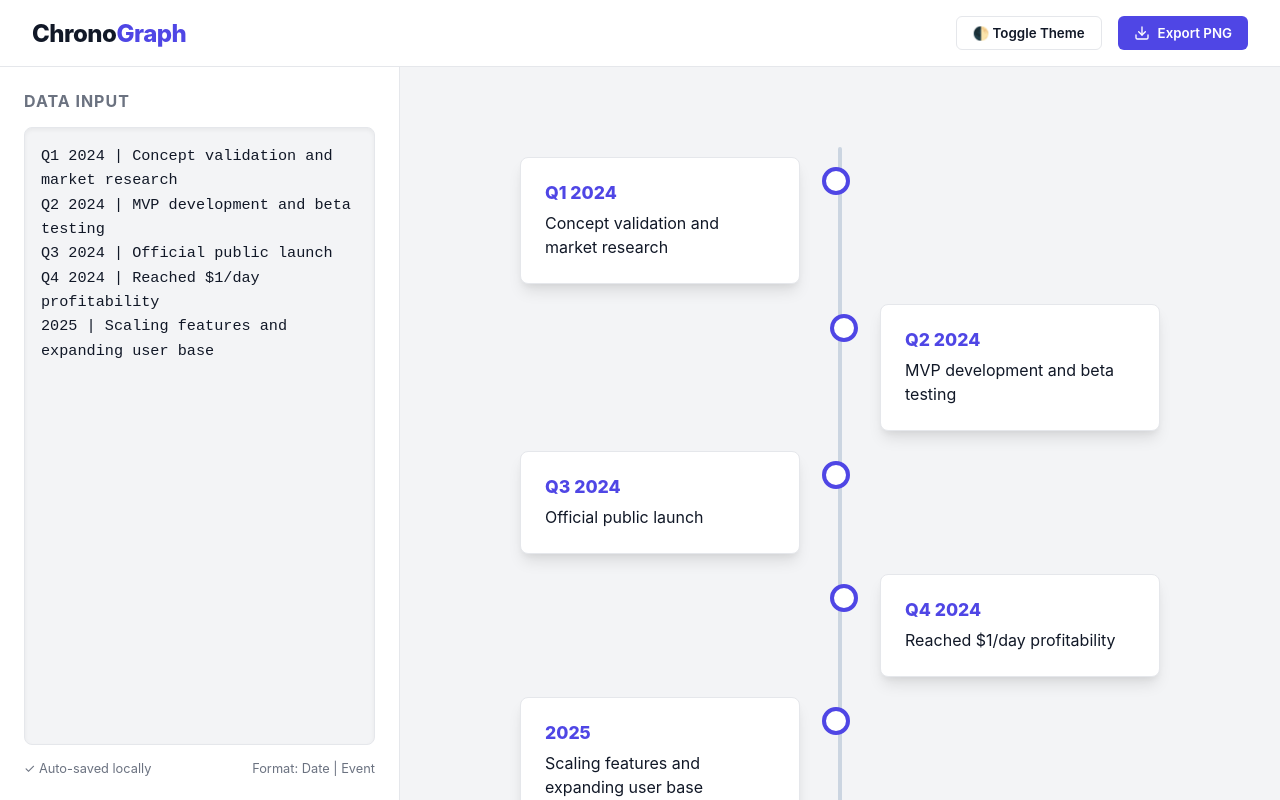
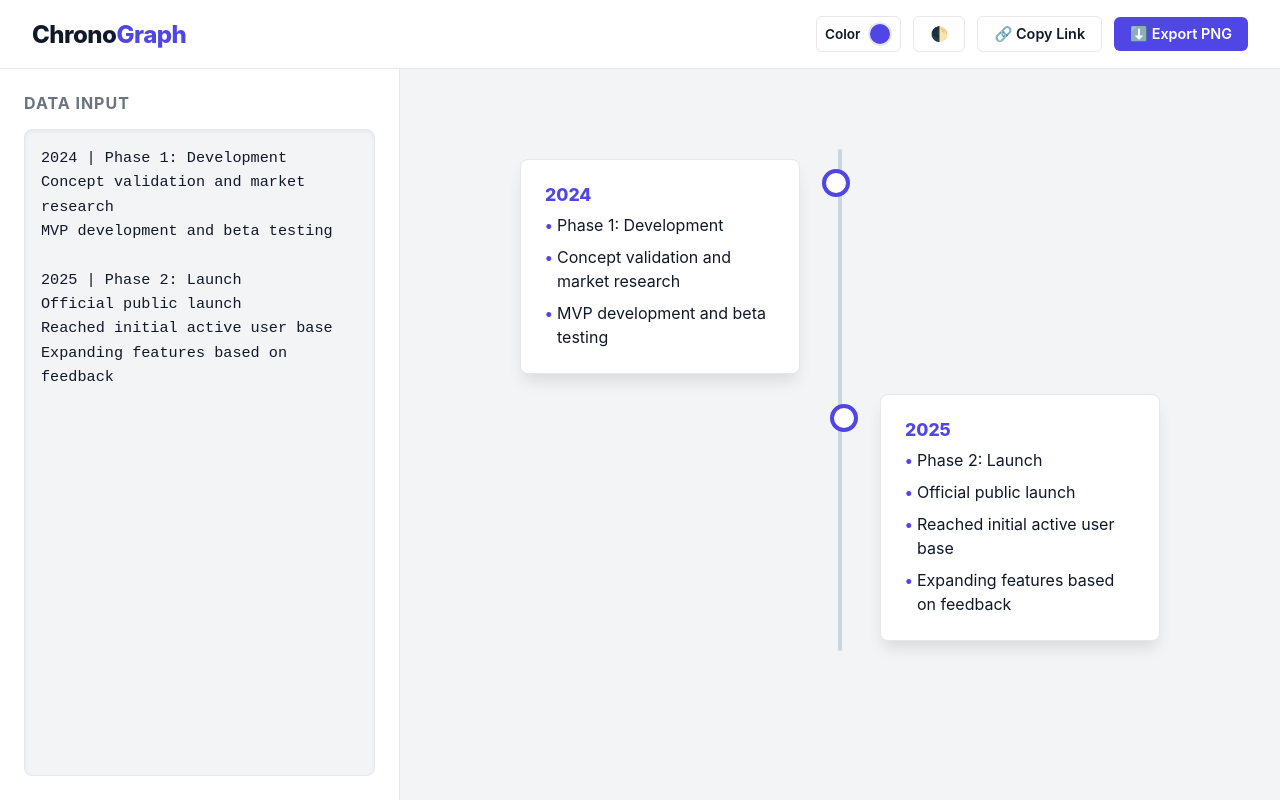
Before and after one commit to quicktimelineapp/quicktimelineapp, a plain HTML site: page index.html in a window 1280 px wide. Drawn offline with nearby package versions, Linux system fonts and the light colour scheme.

Commit message:
Update index.html

```diff
--- a/index.html
+++ b/index.html
@@ -7,27 +7,30 @@
     <script src="https://cdnjs.cloudflare.com/ajax/libs/html2canvas/1.4.1/html2canvas.min.js"></script>
     <style>
         /* Dynamic Theme System */
+        :root {
+            --primary: #4f46e5; /* Default dynamic color */
+        }
         :root[data-theme="light"] {
             --bg-color: #f3f4f6;
             --surface: #ffffff;
-            --primary: #4f46e5;
-            --primary-hover: #4338ca;
             --text-main: #111827;
             --text-muted: #6b7280;
             --border: #e5e7eb;
             --timeline-spine: #cbd5e1;
-            --shadow: 0 10px 15px -3px rgba(0, 0, 0, 0.1), 0 4px 6px -2px rgba(0, 0, 0, 0.05);
+            --shadow: 0 10px 15px -3px rgba(0, 0, 0, 0.1);
+            --toast-bg: #1f2937;
+            --toast-text: #ffffff;
         }
         :root[data-theme="dark"] {
             --bg-color: #111827;
             --surface: #1f2937;
-            --primary: #6366f1;
-            --primary-hover: #818cf8;
             --text-main: #f9fafb;
             --text-muted: #9ca3af;
             --border: #374151;
             --timeline-spine: #4b5563;
             --shadow: 0 10px 15px -3px rgba(0, 0, 0, 0.5);
+            --toast-bg: #ffffff;
+            --toast-text: #111827;
         }
 
         * {
@@ -35,7 +38,7 @@
             margin: 0;
             padding: 0;
             font-family: -apple-system, BlinkMacSystemFont, "Segoe UI", Roboto, Helvetica, Arial, sans-serif;
-            transition: background-color 0.3s ease, color 0.3s ease;
+            transition: background-color 0.3s ease, color 0.3s ease, border-color 0.3s ease;
         }
 
         body {
@@ -58,17 +61,10 @@
             z-index: 10;
         }
 
-        .brand h1 {
-            font-size: 1.5rem;
-            font-weight: 800;
-            letter-spacing: -0.5px;
-        }
+        .brand h1 { font-size: 1.5rem; font-weight: 800; letter-spacing: -0.5px; }
         .brand span { color: var(--primary); }
 
-        .controls {
-            display: flex;
-            gap: 1rem;
-        }
+        .controls { display: flex; gap: 0.75rem; align-items: center; }
 
         button {
             padding: 0.5rem 1rem;
@@ -77,30 +73,44 @@
             cursor: pointer;
             border: none;
             transition: all 0.2s ease;
+            font-size: 0.9rem;
+            display: flex;
+            align-items: center;
+            gap: 0.4rem;
         }
 
-        .btn-secondary {
-            background-color: transparent;
-            color: var(--text-main);
-            border: 1px solid var(--border);
-        }
+        .btn-secondary { background-color: transparent; color: var(--text-main); border: 1px solid var(--border); }
         .btn-secondary:hover { background-color: var(--border); }
 
-        .btn-primary {
-            background-color: var(--primary);
-            color: white;
+        .btn-primary { background-color: var(--primary); color: white; }
+        .btn-primary:hover { filter: brightness(1.1); transform: translateY(-1px); }
+
+        /* Custom Color Picker Styling */
+        .color-picker-wrapper {
             display: flex;
             align-items: center;
             gap: 0.5rem;
+            padding: 0.3rem 0.5rem;
+            border: 1px solid var(--border);
+            border-radius: 6px;
+            font-size: 0.85rem;
+            font-weight: 600;
         }
-        .btn-primary:hover { background-color: var(--primary-hover); transform: translateY(-1px); }
+        input[type="color"] {
+            -webkit-appearance: none;
+            border: none;
+            width: 24px;
+            height: 24px;
+            border-radius: 50%;
+            cursor: pointer;
+            padding: 0;
+            background: none;
+        }
+        input[type="color"]::-webkit-color-swatch-wrapper { padding: 0; }
+        input[type="color"]::-webkit-color-swatch { border: 2px solid var(--border); border-radius: 50%; }
 
         /* Main Workspace layout */
-        main {
-            display: flex;
-            flex: 1;
-            overflow: hidden;
-        }
+        main { display: flex; flex: 1; overflow: hidden; }
 
         /* Left Panel - The Editor */
         .editor-panel {
@@ -113,13 +123,7 @@
             z-index: 5;
         }
 
-        .editor-panel h2 {
-            font-size: 1rem;
-            color: var(--text-muted);
-            text-transform: uppercase;
-            letter-spacing: 1px;
-            margin-bottom: 1rem;
-        }
+        .editor-panel h2 { font-size: 1rem; color: var(--text-muted); text-transform: uppercase; letter-spacing: 1px; margin-bottom: 1rem; display: flex; justify-content: space-between; }
 
         textarea {
             flex: 1;
@@ -138,109 +142,44 @@
         }
         textarea:focus { border-color: var(--primary); }
 
-        .status {
-            font-size: 0.8rem;
-            color: var(--text-muted);
-            margin-top: 1rem;
-            display: flex;
-            justify-content: space-between;
-        }
+        /* Right Panel - The Canvas */
+        .preview-panel { flex: 1; overflow-y: auto; padding: 3rem; position: relative; }
 
-        /* Right Panel - The Canvas */
-        .preview-panel {
-            flex: 1;
-            overflow-y: auto;
-            padding: 3rem;
-            position: relative;
-        }
+        .export-container { background-color: var(--bg-color); padding: 2rem; border-radius: 12px; max-width: 900px; margin: 0 auto; }
 
-        /* Center-Spine Timeline CSS */
-        .export-container {
-            background-color: var(--bg-color); /* Matches theme for export */
-            padding: 2rem;
-            border-radius: 12px;
-            max-width: 900px;
-            margin: 0 auto;
-        }
+        .timeline { position: relative; max-width: 100%; margin: 0 auto; }
+        .timeline::after { content: ''; position: absolute; width: 4px; background-color: var(--timeline-spine); top: 0; bottom: 0; left: 50%; margin-left: -2px; border-radius: 2px; }
 
-        .timeline {
-            position: relative;
-            max-width: 100%;
-            margin: 0 auto;
-        }
-
-        /* The central spine */
-        .timeline::after {
-            content: '';
-            position: absolute;
-            width: 4px;
-            background-color: var(--timeline-spine);
-            top: 0;
-            bottom: 0;
-            left: 50%;
-            margin-left: -2px;
-            border-radius: 2px;
-        }
-
-        .timeline-item {
-            padding: 10px 40px;
-            position: relative;
-            background-color: inherit;
-            width: 50%;
-        }
-
-        /* Left side nodes */
+        .timeline-item { padding: 10px 40px; position: relative; background-color: inherit; width: 50%; }
         .timeline-item:nth-child(odd) { left: 0; }
-        /* Right side nodes */
         .timeline-item:nth-child(even) { left: 50%; }
 
-        /* The dots on the spine */
-        .timeline-item::after {
-            content: '';
-            position: absolute;
-            width: 20px;
-            height: 20px;
-            background-color: var(--surface);
-            border: 4px solid var(--primary);
-            border-radius: 50%;
-            top: 20px;
-            z-index: 1;
-        }
-
+        .timeline-item::after { content: ''; position: absolute; width: 20px; height: 20px; background-color: var(--surface); border: 4px solid var(--primary); border-radius: 50%; top: 20px; z-index: 1; transition: border-color 0.3s ease; }
         .timeline-item:nth-child(odd)::after { right: -10px; }
         .timeline-item:nth-child(even)::after { left: -10px; }
 
-        .content {
-            background: var(--surface);
-            padding: 1.5rem;
-            border-radius: 8px;
-            box-shadow: var(--shadow);
-            border: 1px solid var(--border);
-            position: relative;
+        .content { background: var(--surface); padding: 1.5rem; border-radius: 8px; box-shadow: var(--shadow); border: 1px solid var(--border); }
+        .date { font-weight: 800; color: var(--primary); font-size: 1.1rem; margin-bottom: 0.5rem; display: block; transition: color 0.3s ease; }
+        .event-text { color: var(--text-main); line-height: 1.5; }
+
+        /* Toast Notification */
+        #toast {
+            visibility: hidden; min-width: 250px; background-color: var(--toast-bg); color: var(--toast-text);
+            text-align: center; border-radius: 8px; padding: 12px; position: fixed; z-index: 100;
+            left: 50%; bottom: 30px; font-size: 0.9rem; font-weight: bold; transform: translateX(-50%);
+            box-shadow: 0 4px 6px rgba(0,0,0,0.2); opacity: 0; transition: opacity 0.3s, bottom 0.3s;
         }
+        #toast.show { visibility: visible; opacity: 1; bottom: 50px; }
 
-        .date {
-            font-weight: 800;
-            color: var(--primary);
-            font-size: 1.1rem;
-            margin-bottom: 0.5rem;
-            display: block;
-        }
-
-        .event-text {
-            color: var(--text-main);
-            line-height: 1.5;
-        }
-
-        /* Responsive constraints */
         @media (max-width: 900px) {
             main { flex-direction: column; overflow: auto;}
-            .editor-panel { width: 100%; height: 40vh; border-right: none; border-bottom: 1px solid var(--border); }
-            .preview-panel { height: 60vh; padding: 1rem; }
+            .editor-panel { width: 100%; height: 50vh; border-right: none; border-bottom: 1px solid var(--border); }
+            .preview-panel { height: 50vh; padding: 1rem; }
             .timeline::after { left: 31px; }
             .timeline-item { width: 100%; padding-left: 70px; padding-right: 25px; }
             .timeline-item:nth-child(even) { left: 0%; }
             .timeline-item:nth-child(odd)::after, .timeline-item:nth-child(even)::after { left: 21px; }
+            header { flex-direction: column; gap: 1rem; }
         }
     </style>
 </head>
@@ -251,25 +190,22 @@
             <h1>Chrono<span>Graph</span></h1>
         </div>
         <div class="controls">
-            <button class="btn-secondary" id="themeToggle">🌓 Toggle Theme</button>
-            <button class="btn-primary" id="downloadBtn">
-                <svg width="16" height="16" viewBox="0 0 24 24" fill="none" stroke="currentColor" stroke-width="2" stroke-linecap="round" stroke-linejoin="round"><path d="M21 15v4a2 2 0 0 1-2 2H5a2 2 0 0 1-2-2v-4"></path><polyline points="7 10 12 15 17 10"></polyline><line x1="12" y1="15" x2="12" y2="3"></line></svg>
-                Export PNG
-            </button>
+            <div class="color-picker-wrapper">
+                Color <input type="color" id="brandColor" value="#4f46e5">
+            </div>
+            <button class="btn-secondary" id="themeToggle">🌓</button>
+            <button class="btn-secondary" id="shareBtn">🔗 Copy Link</button>
+            <button class="btn-primary" id="downloadBtn">⬇️ Export PNG</button>
         </div>
     </header>
 
     <main>
         <div class="editor-panel">
             <h2>Data Input</h2>
-            <textarea id="inputText" placeholder="Enter data as: Date | Event..."></textarea>
-            <div class="status">
-                <span id="saveStatus">✓ Auto-saved locally</span>
-                <span>Format: Date | Event</span>
-            </div>
+            <textarea id="inputText" placeholder="Format: Date | Event..."></textarea>
         </div>
 
-        <div class="preview-panel" id="scrollArea">
+        <div class="preview-panel">
             <div class="export-container" id="exportArea">
                 <div class="timeline" id="timelineOutput">
                     </div>
@@ -277,66 +213,108 @@
         </div>
     </main>
 
+    <div id="toast">Notification</div>
+
     <script>
         const inputText = document.getElementById('inputText');
         const timelineOutput = document.getElementById('timelineOutput');
         const themeToggle = document.getElementById('themeToggle');
         const downloadBtn = document.getElementById('downloadBtn');
-        const saveStatus = document.getElementById('saveStatus');
+        const shareBtn = document.getElementById('shareBtn');
+        const brandColor = document.getElementById('brandColor');
+        const toast = document.getElementById('toast');
 
-        // Default text for first-time users
-        const defaultText = "Q1 2024 | Concept validation and market research\nQ2 2024 | MVP development and beta testing\nQ3 2024 | Official public launch\nQ4 2024 | Reached $1/day profitability\n2025 | Scaling features and expanding user base";
+        const defaultText = "2024 | Phase 1: Development\nConcept validation and market research\nMVP development and beta testing\n\n2025 | Phase 2: Launch\nOfficial public launch\nReached initial active user base\nExpanding features based on feedback";
 
-        // 1. Core Render Logic
+        // --- Core Engine: Stateful Rendering ---
         function renderTimeline() {
             const lines = inputText.value.split('\n');
             let html = '';
+            const nodes = [];
+            let currentNode = null;
 
             lines.forEach(line => {
-                if (line.trim() === '') return;
-                const parts = line.split('|');
-                let date = '';
-                let event = '';
+                const trimmedLine = line.trim();
+                if (trimmedLine === '') return;
 
-                if (parts.length >= 2) {
-                    date = parts[0].trim();
-                    event = parts.slice(1).join('|').trim();
+                if (trimmedLine.includes('|')) {
+                    const parts = trimmedLine.split('|');
+                    currentNode = { date: parts[0].trim(), events: [] };
+                    const event = parts.slice(1).join('|').trim();
+                    if (event) currentNode.events.push(event);
+                    nodes.push(currentNode);
                 } else {
-                    event = line.trim();
+                    if (currentNode) {
+                        currentNode.events.push(trimmedLine);
+                    } else {
+                        currentNode = { date: '', events: [trimmedLine] };
+                        nodes.push(currentNode);
+                    }
                 }
+            });
+
+            nodes.forEach(node => {
+                const eventsHtml = node.events.map(e =>
+                    `<div class="event-text" style="margin-top: 0.5rem; position: relative; padding-left: 12px;">
+                        <span style="position: absolute; left: 0; top: 0; color: var(--primary); font-weight: bold;">•</span>
+                        ${e}
+                    </div>`
+                ).join('');
 
                 html += `
                     <div class="timeline-item">
                         <div class="content">
-                            ${date ? `<span class="date">${date}</span>` : ''}
-                            <div class="event-text">${event}</div>
+                            ${node.date ? `<span class="date">${node.date}</span>` : ''}
+                            ${eventsHtml}
                         </div>
                     </div>
                 `;
             });
-
             timelineOutput.innerHTML = html;
         }
 
-        // 2. Auto-Save Logic (Local Storage)
+        // --- Utility: Toast Notification ---
+        function showToast(message) {
+            toast.textContent = message;
+            toast.className = "show";
+            setTimeout(() => { toast.className = toast.className.replace("show", ""); }, 3000);
+        }
+
+        // --- Engine: Auto-Save ---
         function handleInput() {
             renderTimeline();
             localStorage.setItem('chronoGraphData', inputText.value);
-            saveStatus.textContent = "Saving...";
-            setTimeout(() => { saveStatus.textContent = "✓ Auto-saved locally"; }, 500);
         }
 
-        function loadSavedData() {
-            const saved = localStorage.getItem('chronoGraphData');
-            if (saved !== null) {
-                inputText.value = saved;
+        // --- Engine: URL Decoder & Load Logic ---
+        function loadData() {
+            const urlParams = new URLSearchParams(window.location.search);
+            if (urlParams.has('d')) {
+                try {
+                    inputText.value = decodeURIComponent(urlParams.get('d'));
+                    showToast("Shared timeline loaded!");
+                    window.history.replaceState({}, document.title, window.location.pathname);
+                } catch(e) {
+                    console.error("Could not parse shared link.");
+                }
             } else {
-                inputText.value = defaultText;
+                const saved = localStorage.getItem('chronoGraphData');
+                inputText.value = saved !== null ? saved : defaultText;
             }
             renderTimeline();
         }
 
-        // 3. Theme Toggle Logic
+        // --- Engine: URL Encoder (Share Links) ---
+        shareBtn.addEventListener('click', () => {
+            const encodedText = encodeURIComponent(inputText.value);
+            const shareUrl = window.location.origin + window.location.pathname + '?d=' + encodedText;
+
+            navigator.clipboard.writeText(shareUrl).then(() => {
+                showToast("Link copied to clipboard!");
+            });
+        });
+
+        // --- Engine: Theme & Brand Colors ---
         themeToggle.addEventListener('click', () => {
             const currentTheme = document.documentElement.getAttribute('data-theme');
             const newTheme = currentTheme === 'light' ? 'dark' : 'light';
@@ -344,35 +322,42 @@
             localStorage.setItem('chronoGraphTheme', newTheme);
         });
 
-        // Load saved theme
-        const savedTheme = localStorage.getItem('chronoGraphTheme');
-        if (savedTheme) {
-            document.documentElement.setAttribute('data-theme', savedTheme);
+        brandColor.addEventListener('input', (e) => {
+            document.documentElement.style.setProperty('--primary', e.target.value);
+            localStorage.setItem('chronoBrandColor', e.target.value);
+        });
+
+        if (localStorage.getItem('chronoGraphTheme')) {
+            document.documentElement.setAttribute('data-theme', localStorage.getItem('chronoGraphTheme'));
+        }
+        if (localStorage.getItem('chronoBrandColor')) {
+            const savedColor = localStorage.getItem('chronoBrandColor');
+            document.documentElement.style.setProperty('--primary', savedColor);
+            brandColor.value = savedColor;
         }
 
-        // 4. Export to PNG Logic
+        // --- Engine: PNG Export ---
         downloadBtn.addEventListener('click', () => {
             const exportArea = document.getElementById('exportArea');
             const originalText = downloadBtn.innerHTML;
-            downloadBtn.innerHTML = "Generating...";
+            downloadBtn.innerHTML = "⏳ Generating...";
 
             html2canvas(exportArea, {
                 backgroundColor: getComputedStyle(document.documentElement).getPropertyValue('--bg-color'),
-                scale: 2 // High resolution
+                scale: 2
             }).then(canvas => {
                 const link = document.createElement('a');
                 link.download = 'timeline-export.png';
                 link.href = canvas.toDataURL('image/png');
                 link.click();
-                downloadBtn.innerHTML = originalText;
+                downloadBtn.innerHTML = "⬇️ Export PNG";
+                showToast("Image downloaded!");
             });
         });
 
-        // Event Listeners
+        // Event Listeners & Initialization
         inputText.addEventListener('input', handleInput);
-
-        // Init
-        loadSavedData();
+        loadData();
     </script>
 
 </body>
```
